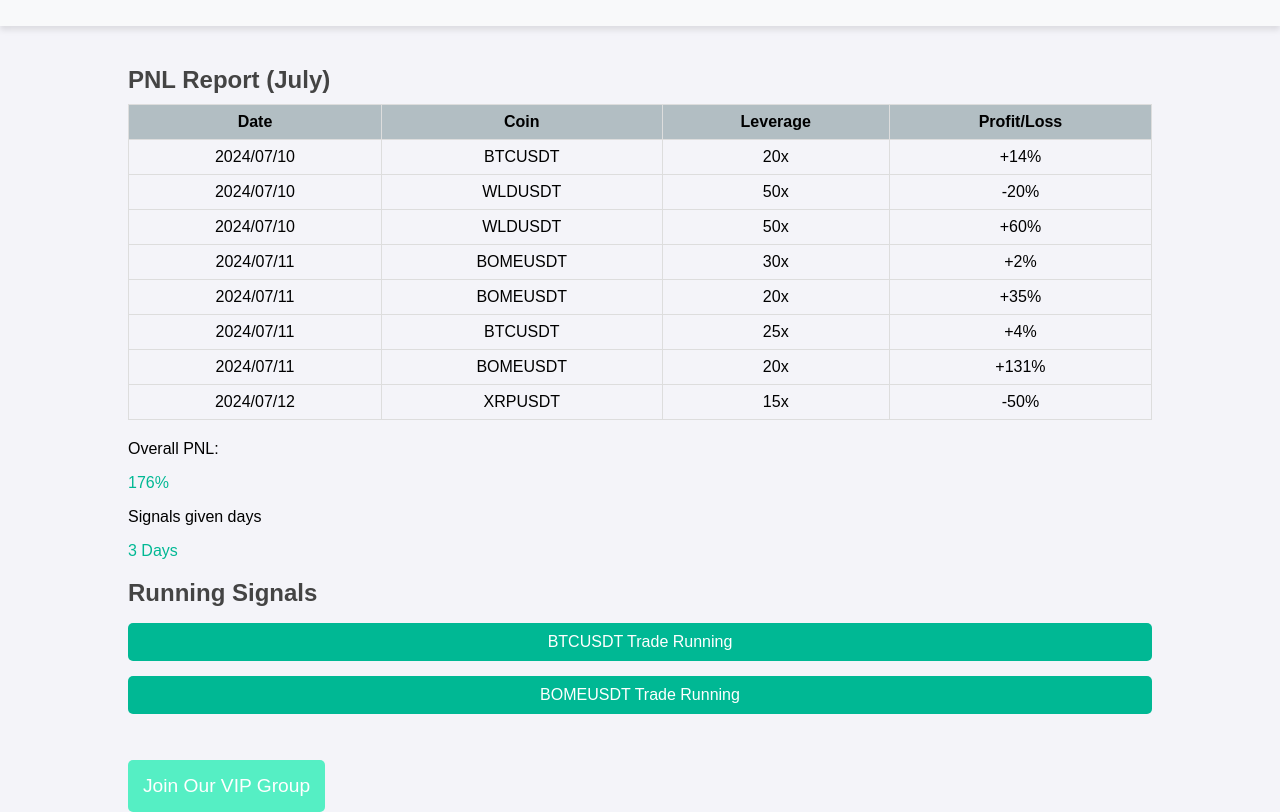
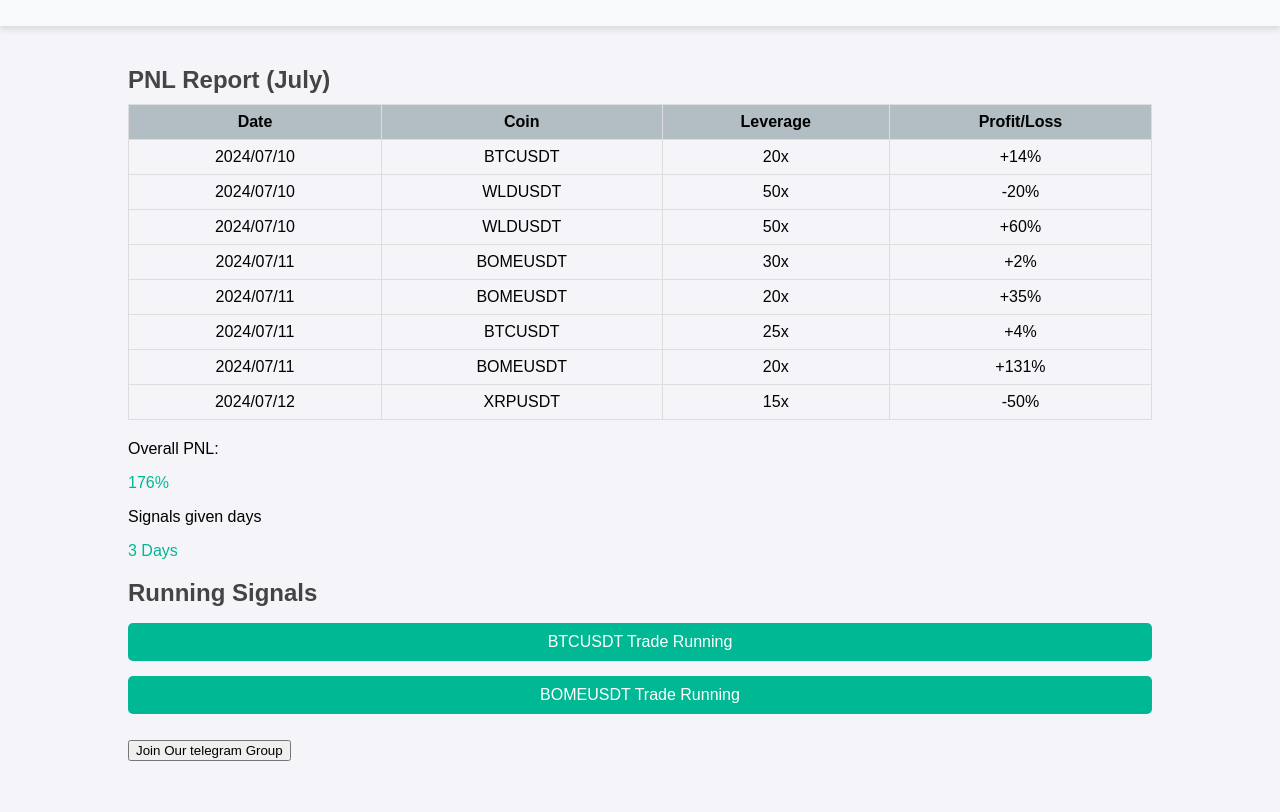
Before and after one commit to Chamath963/Trademaster.github.io, a plain HTML site: page index.html in a window 1280 px wide. Shown: the part 113-925 px from the top of the page. After the commit the page ends 874 px from the top, so only its background shows below. Drawn offline with Linux system fonts and the light colour scheme; a script that the page names is missing.

Commit message:
index.html

```diff
--- a/index.html
+++ b/index.html
@@ -86,7 +86,7 @@
             <li><button class="signal-button">BTCUSDT Trade Running</button></li>
             <li><button class="signal-button">BOMEUSDT Trade Running</button></li>
         </ul>
-        <button id="join-vip-group">Join Our VIP Group</button>
+        <button id="join-telegram-group" data url="https://t.me/TradeMasterCryptoSignals">Join Our telegram Group</button>
     </main>
     <script src="scripts.js"></script>
 </body>
```
